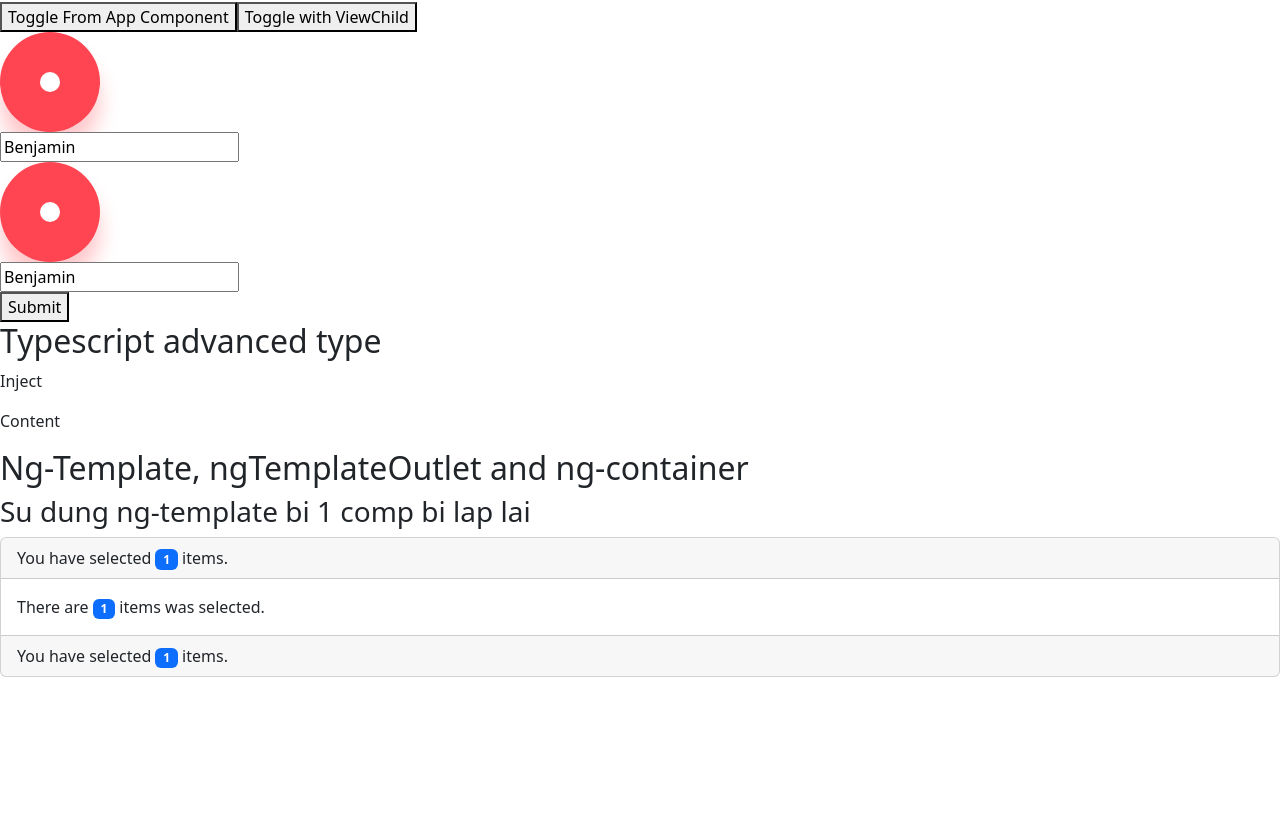
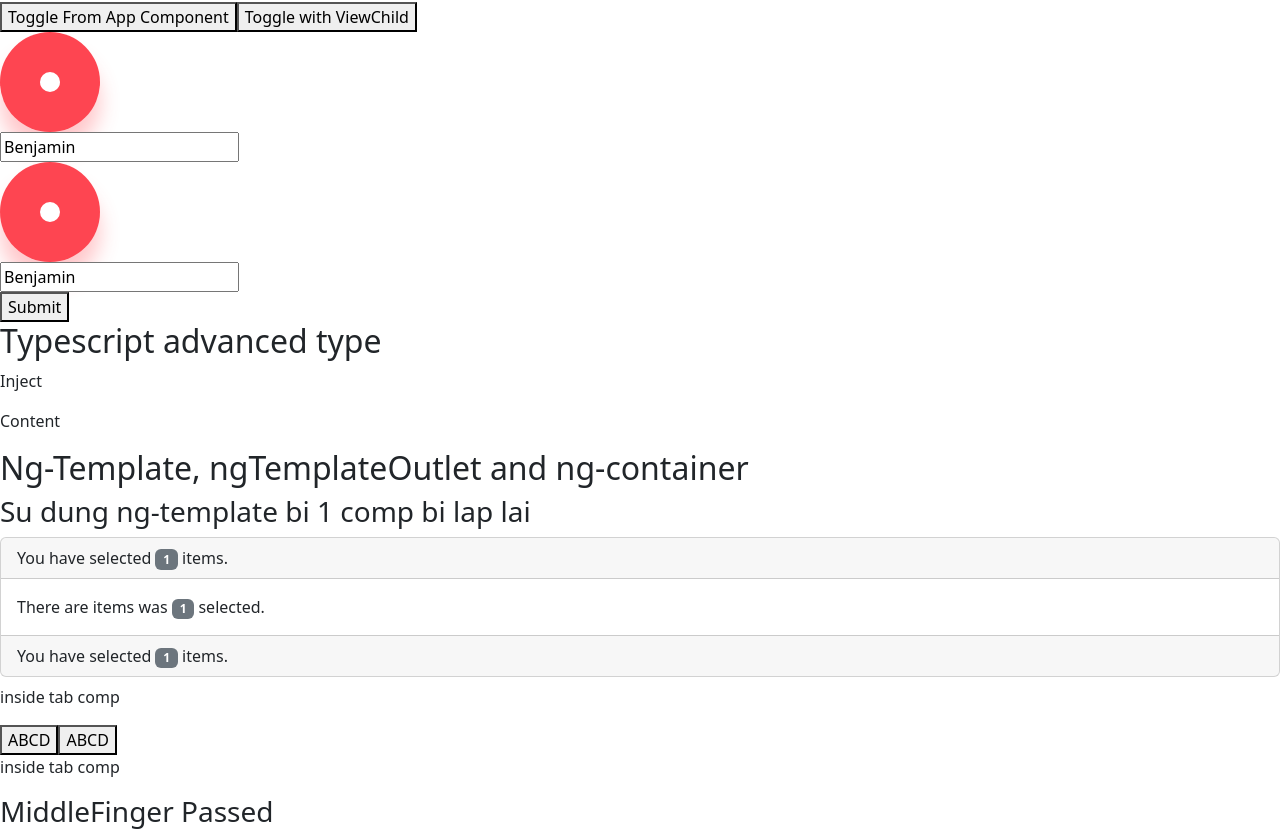
Before and after one commit to benjaminfrdev/Angular-signin-form, an Angular app: page / in a window 1280 px wide. Shown: the part 677-1514 px from the top of the page. Before the commit the page ends 1354 px from the top, so only its background shows below. Built offline with nearby package versions, Linux system fonts and the light colour scheme.

Commit message:
ng template part 2

```diff
--- a/src/app/app.component.html
+++ b/src/app/app.component.html
@@ -26,14 +26,39 @@
 <div class="card">
   <div class="card-header">
     You have selected
-    <span class="badge bg-primary">{{ counter }}</span> items.
+    <ng-container [ngTemplateOutlet]="sameContent"></ng-container>
+    items.
   </div>
   <div class="card-body">
-    There are <span class="badge bg-primary">{{ counter }}</span> items was
+    There are items was
+    <ng-container [ngTemplateOutlet]="sameContent"></ng-container>
     selected.
   </div>
   <div class="card-footer">
     You have selected
-    <span class="badge bg-primary">{{ counter }}</span> items.
+    <ng-container [ngTemplateOutlet]="sameContent"></ng-container>
+    items.
   </div>
 </div>
+
+<ng-template #sameContent>
+  <span class="badge bg-secondary">{{ counter }}</span>
+</ng-template>
+
+
+<h3></h3>
+<ng-template #customTabButtons>
+  <div class="custom-class">
+    <button class="tab-button" >
+      ABCD
+    </button>
+    <button class="tab-button">
+      ABCD
+    </button>
+  </div>
+</ng-template>
+<ng-template #templateRefBen>
+  <h3>MiddleFinger Passed</h3>
+</ng-template>
+<tab-container [headerTemplate]="customTabButtons"></tab-container>
+<tab-container [middleFinger] = 'templateRefBen'></tab-container>
--- a/src/app/app.module.ts
+++ b/src/app/app.module.ts
@@ -10,6 +10,7 @@ import { AuthorDetailComponent } from './author/author-detail/author-detail.comp
 import { FormsModule } from '@angular/forms';
 import { ToggleComponent } from './toggle/toggle.component';
 import { FlexComponent } from './flex/flex.component';
+import { TabContainerComponent } from './tab-container/tab-container.component';
 
 @NgModule({
   declarations: [
@@ -20,6 +21,7 @@ import { FlexComponent } from './flex/flex.component';
     AuthorDetailComponent,
     ToggleComponent,
     FlexComponent,
+    TabContainerComponent,
   ],
   imports: [BrowserModule, AppRoutingModule, FormsModule],
   providers: [],
--- /dev/null
+++ b/src/app/tab-container/tab-container.component.html
@@ -0,0 +1,10 @@
+<p>inside tab comp</p>
+<ng-template #defaultTabButtonsTmpl>
+  <div class="default-tab-buttons">...</div>
+</ng-template>
+<ng-container
+  *ngTemplateOutlet="headerTemplate "
+></ng-container>
+<ng-container
+  *ngTemplateOutlet="middleFinger"
+></ng-container>
--- /dev/null
+++ b/src/app/tab-container/tab-container.component.ts
@@ -0,0 +1,17 @@
+import {Component, Input, OnInit, TemplateRef} from '@angular/core';
+import {Template} from "@angular/compiler/src/render3/r3_ast";
+
+@Component({
+  selector: 'tab-container',
+  templateUrl: './tab-container.component.html',
+  styleUrls: ['./tab-container.component.scss']
+})
+export class TabContainerComponent implements OnInit {
+  @Input() headerTemplate!: TemplateRef<any>;
+  @Input() middleFinger!: TemplateRef<any>;
+  constructor() { }
+
+  ngOnInit(): void {
+  }
+
+}
```
Also changed, not shown: src/app/tab-container/tab-container.component.scss (added), 1 other file (tests, documents, lock files or other folders).
